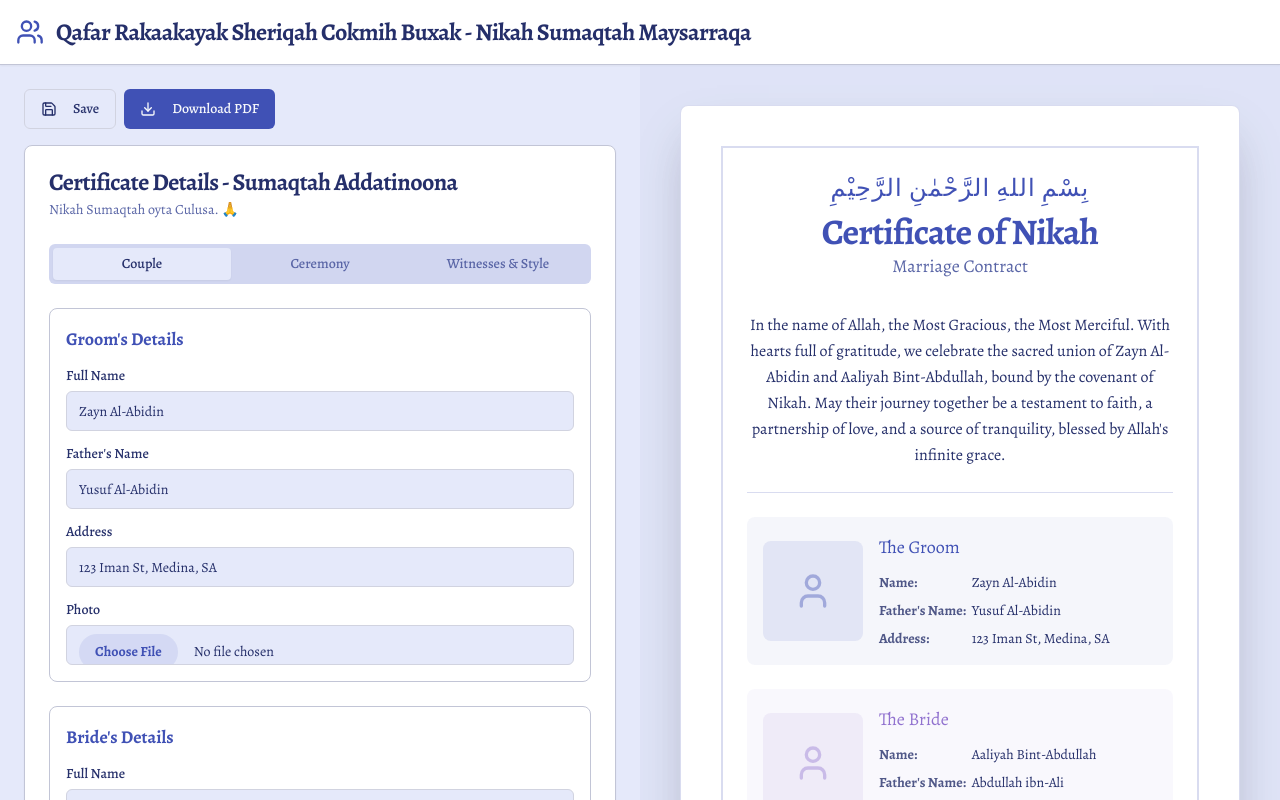
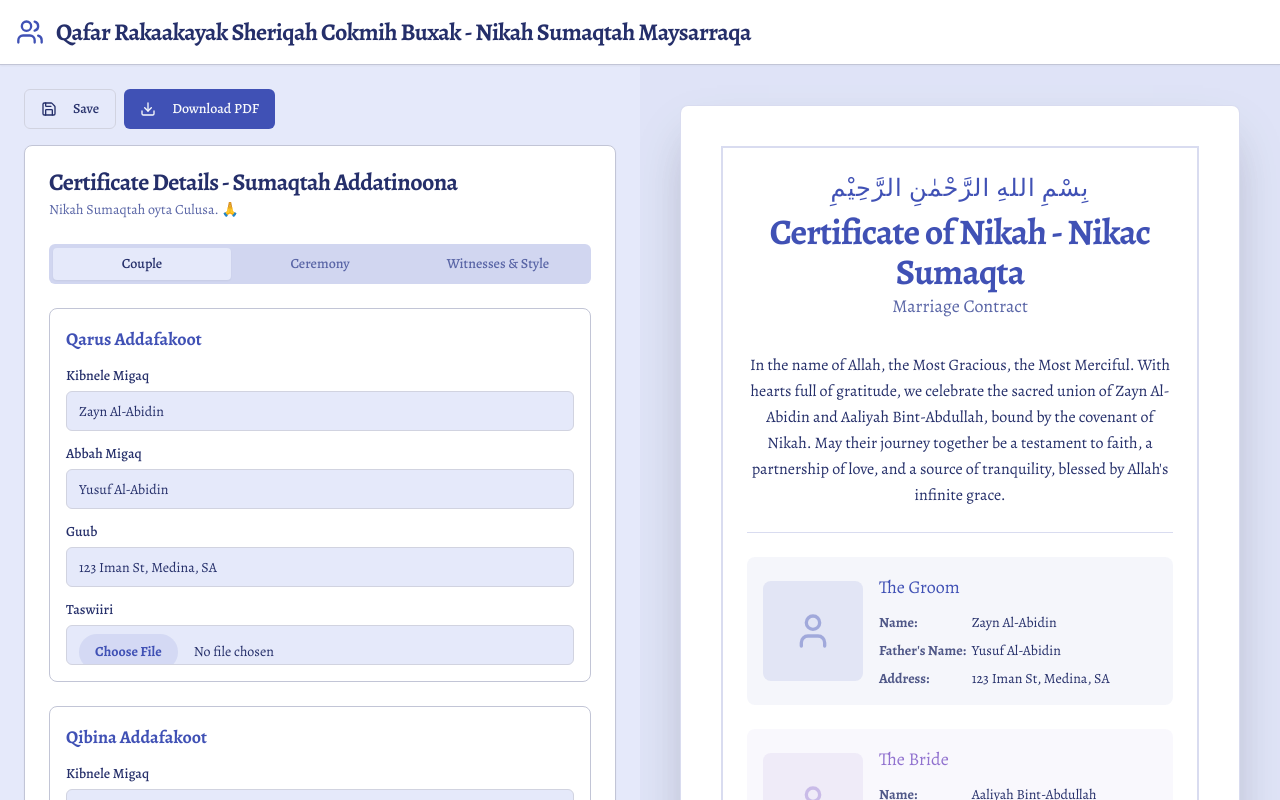
Before and after one commit to aliabdela47/nikah_cirtificate_registration, a Next.js app: page / in a window 1280 px wide. Built offline with nearby package versions, Linux system fonts and the light colour scheme; what @genkit-ai/googleai, genkit would draw is missing.

Commit message:
1st commit

```diff
--- a/src/components/CertificateForm.tsx
+++ b/src/components/CertificateForm.tsx
@@ -70,41 +70,41 @@ export default function CertificateForm({
           <TabsContent value="couple" className="mt-6">
             <div className="space-y-6">
               <div className="space-y-4 p-4 border rounded-lg">
-                <h3 className="font-semibold font-headline text-lg text-primary">Groom's Details</h3>
+                <h3 className="font-semibold font-headline text-lg text-primary">Qarus Addafakoot</h3>
                 <div className="grid gap-2">
-                  <Label htmlFor="groomName">Full Name</Label>
+                  <Label htmlFor="groomName">Kibnele Migaq</Label>
                   <Input id="groomName" name="groomName" value={data.groomName} onChange={handleInputChange} />
                 </div>
                 <div className="grid gap-2">
-                  <Label htmlFor="groomFatherName">Father's Name</Label>
+                  <Label htmlFor="groomFatherName">Abbah Migaq</Label>
                   <Input id="groomFatherName" name="groomFatherName" value={data.groomFatherName} onChange={handleInputChange} />
                 </div>
                 <div className="grid gap-2">
-                  <Label htmlFor="groomAddress">Address</Label>
+                  <Label htmlFor="groomAddress">Guub</Label>
                   <Input id="groomAddress" name="groomAddress" value={data.groomAddress} onChange={handleInputChange} />
                 </div>
                  <div className="grid gap-2">
-                  <Label htmlFor="groomPhoto">Photo</Label>
+                  <Label htmlFor="groomPhoto">Taswiiri</Label>
                   <Input id="groomPhoto" name="groomPhoto" type="file" accept="image/*" onChange={handlePhotoChange} className="text-sm file:mr-4 file:py-2 file:px-4 file:rounded-full file:border-0 file:text-sm file:font-semibold file:bg-primary/10 file:text-primary hover:file:bg-primary/20"/>
                   {data.groomPhoto && <Image src={data.groomPhoto} alt="Groom Preview" width={100} height={100} className="rounded-md object-cover aspect-square mt-2" />}
                 </div>
               </div>
               <div className="space-y-4 p-4 border rounded-lg">
-                <h3 className="font-semibold font-headline text-lg text-primary">Bride's Details</h3>
+                <h3 className="font-semibold font-headline text-lg text-primary">Qibina Addafakoot</h3>
                 <div className="grid gap-2">
-                  <Label htmlFor="brideName">Full Name</Label>
+                  <Label htmlFor="brideName">Kibnele Migaq</Label>
                   <Input id="brideName" name="brideName" value={data.brideName} onChange={handleInputChange} />
                 </div>
                 <div className="grid gap-2">
-                  <Label htmlFor="brideFatherName">Father's Name</Label>
+                  <Label htmlFor="brideFatherName">Abbah Migaq</Label>
                   <Input id="brideFatherName" name="brideFatherName" value={data.brideFatherName} onChange={handleInputChange} />
                 </div>
                 <div className="grid gap-2">
-                  <Label htmlFor="brideAddress">Address</Label>
+                  <Label htmlFor="brideAddress">Guub</Label>
                   <Input id="brideAddress" name="brideAddress" value={data.brideAddress} onChange={handleInputChange} />
                 </div>
                 <div className="grid gap-2">
-                  <Label htmlFor="bridePhoto">Photo</Label>
+                  <Label htmlFor="bridePhoto">Taswiiri</Label>
                   <Input id="bridePhoto" name="bridePhoto" type="file" accept="image/*" onChange={handlePhotoChange} className="text-sm file:mr-4 file:py-2 file:px-4 file:rounded-full file:border-0 file:text-sm file:font-semibold file:bg-accent/10 file:text-accent hover:file:bg-accent/20"/>
                   {data.bridePhoto && <Image src={data.bridePhoto} alt="Bride Preview" width={100} height={100} className="rounded-md object-cover aspect-square mt-2" />}
                 </div>
@@ -114,7 +114,7 @@ export default function CertificateForm({
           <TabsContent value="ceremony" className="mt-6 space-y-6">
              <div className="grid md:grid-cols-2 gap-4">
                 <div className="grid gap-2">
-                  <Label htmlFor="nikahDate">Date of Nikah</Label>
+                  <Label htmlFor="nikahDate">Nikac Ayro</Label>
                   <Popover>
                     <PopoverTrigger asChild>
                       <Button
--- a/src/components/CertificatePreview.tsx
+++ b/src/components/CertificatePreview.tsx
@@ -41,7 +41,7 @@ export default function CertificatePreview({ data }: CertificatePreviewProps) {
             بِسْمِ اللهِ الرَّحْمٰنِ الرَّحِيْمِ
           </h2>
           <h1 className="text-3xl md:text-4xl font-bold font-headline mt-2 text-primary tracking-tight">
-            Certificate of Nikah
+            Certificate of Nikah - Nikac Sumaqta
           </h1>
           <p className="text-lg text-muted-foreground font-headline">Marriage Contract</p>
         </div>
@@ -101,7 +101,7 @@ export default function CertificatePreview({ data }: CertificatePreviewProps) {
 
         <div className="grid grid-cols-1 md:grid-cols-3 gap-8 items-end mt-8">
             <div className="md:col-span-2">
-                <h3 className="font-headline text-center mb-4">Witnesses</h3>
+                <h3 className="font-headline text-center mb-4">Waditte</h3>
                 <div className="grid grid-cols-2 gap-8">
                     <div>
                         <h4 className="font-headline text-center mb-2 text-primary">Groom's Witnesses</h4>
```
